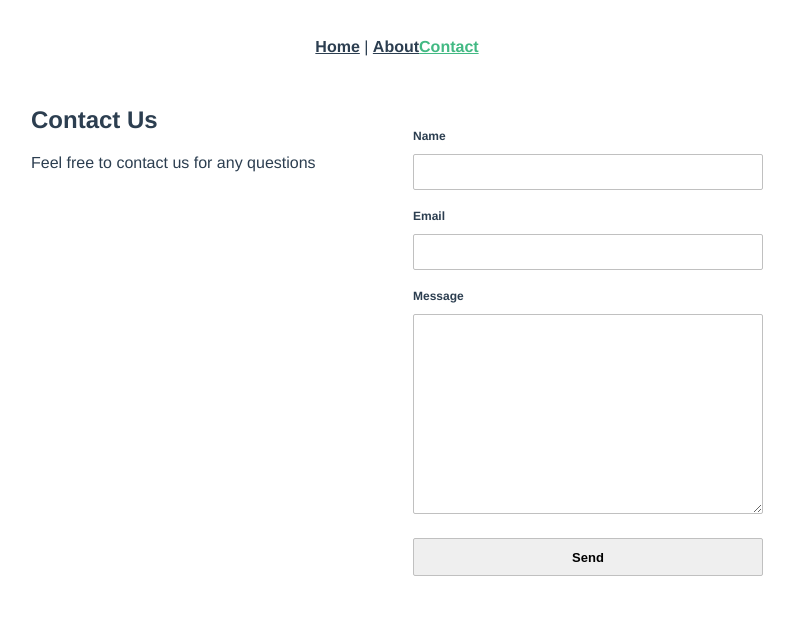
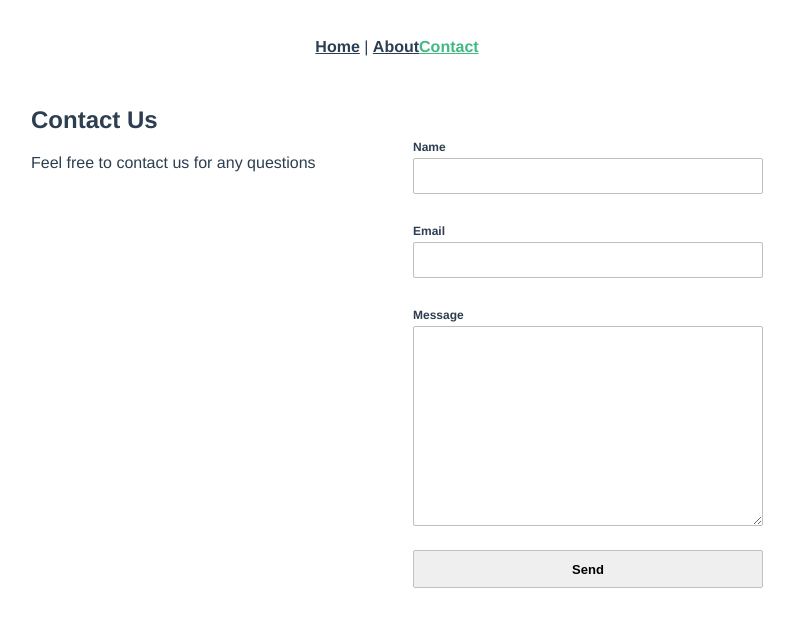
Before and after one commit to emiliempark/vue-practice, a Vue app: page /contact in a window 1280 px wide. Shown: the top 626 px of the page, without its empty margins (243-1037 px from the left). Built offline with nearby package versions, Linux system fonts and the light colour scheme.

Commit message:
Style form field label

```diff
--- a/src/components/ContactForm.vue
+++ b/src/components/ContactForm.vue
@@ -57,9 +57,10 @@ form {
       box-sizing: border-box;
       display: flex;
       height: 36px;
-      align-items: center;
+      align-items: flex-end;
       font-size: 12px;
       font-weight: 700;
+      margin-bottom: 4px;
     }
     input {
       box-sizing: border-box;
```
